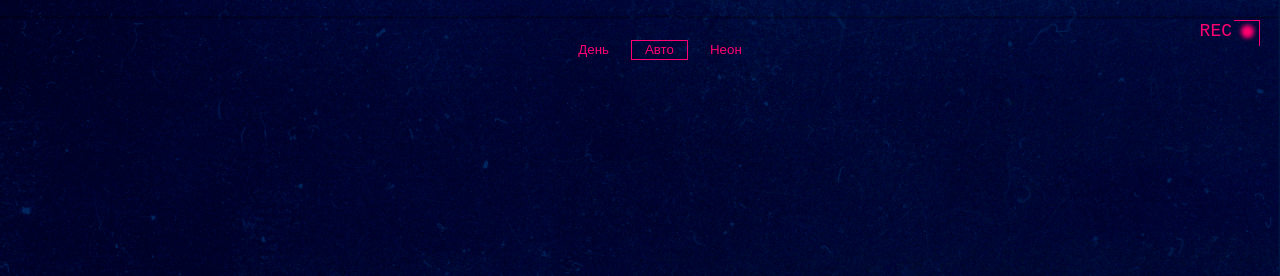
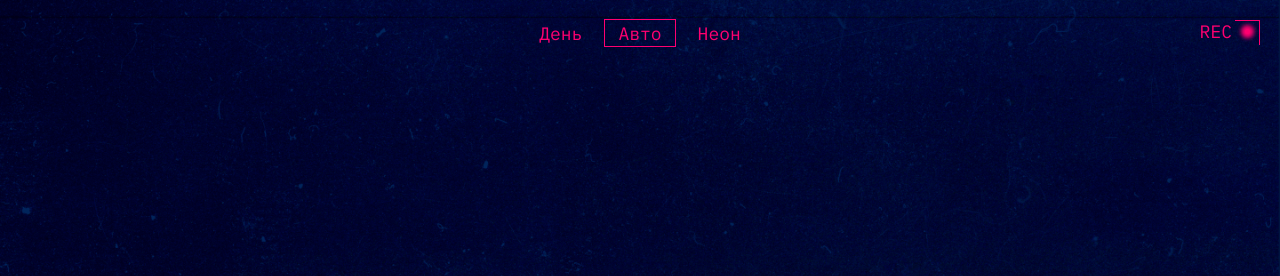
Before and after one commit to venfar/slozhno-sosredotochitsya-ad, a plain HTML site: page index.html in a window 1280 px wide. Shown: the top 276 px of the page. Drawn offline with Linux system fonts and the light colour scheme.

Commit message:
Доработки

```diff
--- a/index.html
+++ b/index.html
@@ -6,6 +6,8 @@
     <meta name="viewport" content="width=device-width, initial-scale=1.0" />
     <meta name="color-scheme" content="dark light">
     <title>Сложно сосредоточиться</title>
+    <link rel="stylesheet" href="./fonts/fonts.css">
+    <link rel="stylesheet" href="./styles/globals.css">
     <link rel="stylesheet" href="./styles/variables.css">
     <link rel="stylesheet" href="./styles/style.css">
     <link rel="stylesheet" href="./styles/dark.css">
@@ -87,7 +89,6 @@
         </div>
       </section>
 
-      <!-- Вторая секция -->
       <section class="section what">
         <h2 class="section__header">Что снижает концентрацию внимания?</h2>
         <div class="section__article-list">
@@ -124,7 +125,6 @@
         </div>
       </section>
 
-      <!-- Третья секция -->
       <section class="section how">
         <h2 class="section__header">Как концентрироваться лучше, чем золотая рыбка (то&nbsp;есть дольше трёх секунд)</h2>
         <div class="section__article-list">
@@ -182,7 +182,6 @@
         </div>
       </section>
 
-      <!-- Четвёртая секция -->
       <section class="section images">
         <article class="article">
           <h2 class="article__header">А&nbsp;можно в&nbsp;картинках?</h2>
--- a/styles/style.css
+++ b/styles/style.css
@@ -13,7 +13,6 @@
   background-attachment: fixed;
 }
 
-/* Шапка */
 .header {
   display: grid;
   grid-template-rows: 1fr min-content 1fr auto;
@@ -132,7 +131,6 @@
   inset-block-start: 9px;
 }
 
-/* Основной контент */
 .content {
   display: grid;
   gap: var(--sections-gap);
@@ -214,7 +212,6 @@
   object-position: center;
 }
 
-/* Подвал */
 .footer {
   display: flex;
   justify-content: center;
@@ -226,7 +223,6 @@
   text-shadow: 2px 2px 0 var(--shadow-color);
 }
 
-/* Медиа запросы */
 @media (width >= 768px) {
   :root {
     --main-padding: 20px;
@@ -297,5 +293,3 @@
     flex-direction: row;
   }
 }
-
-/* * { outline: 1px solid yellow; } */
```
